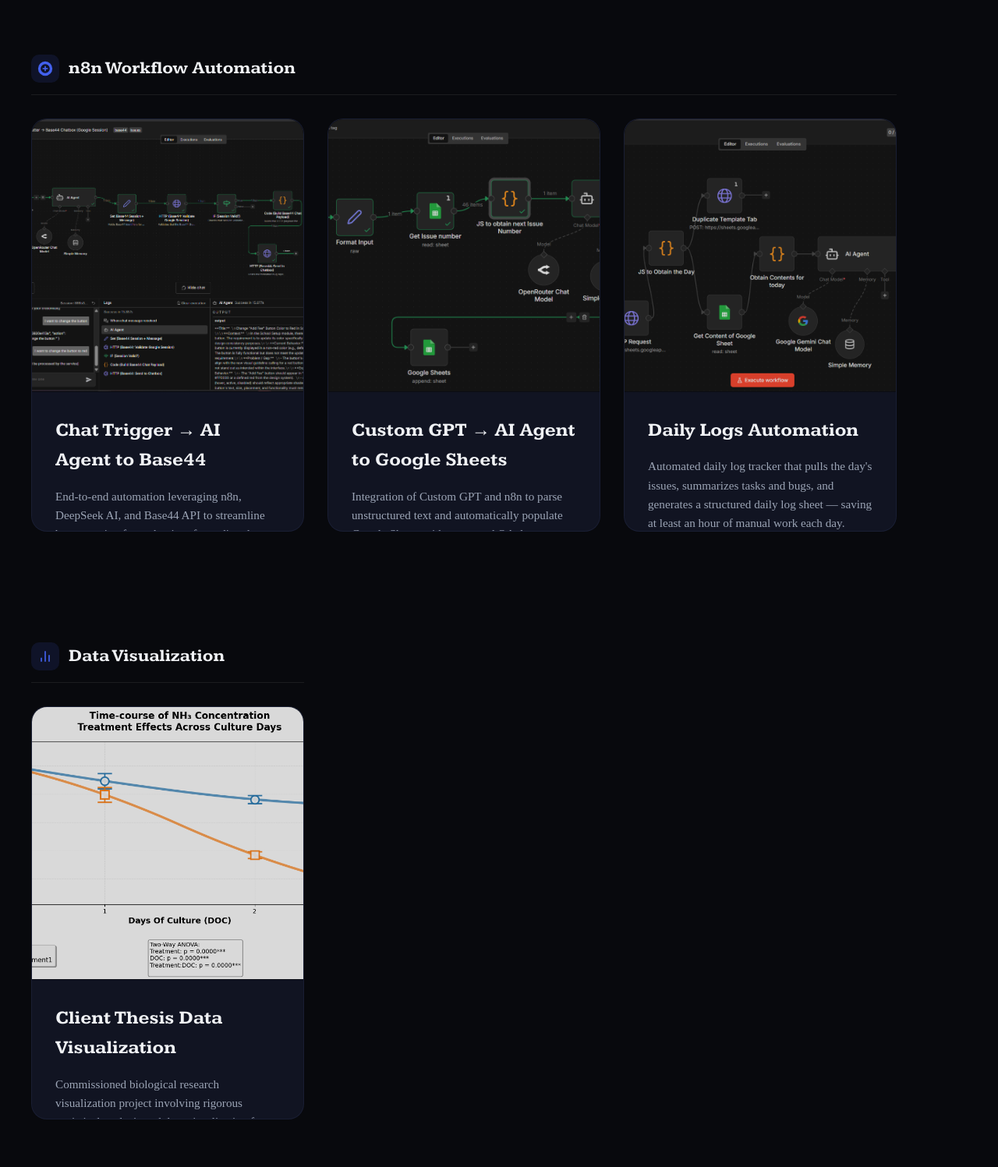
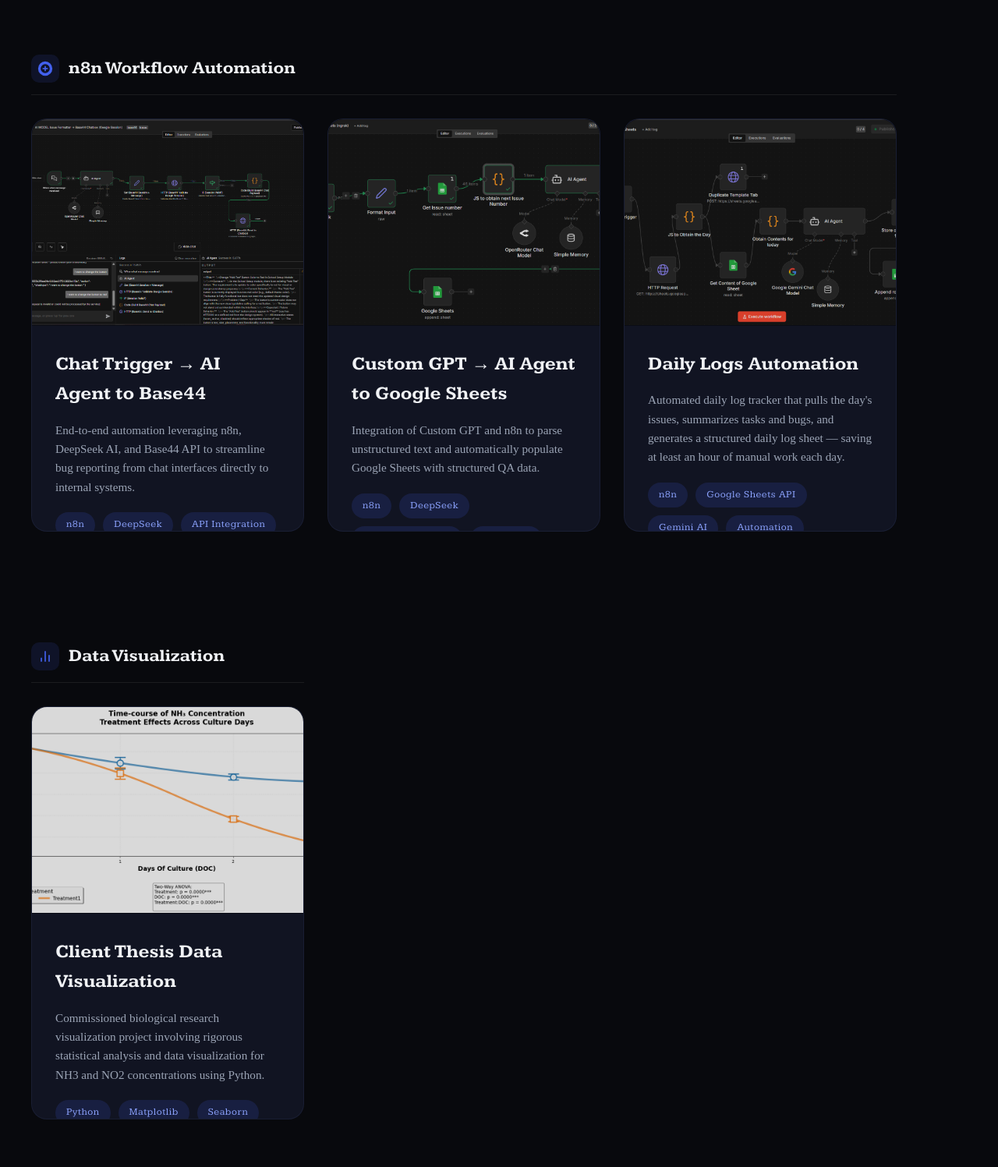
Before and after one commit to HanzDLC/MyPortfolio, a Flask app: page /projects in a window 1280 px wide. Shown: the part 2142-3639 px from the top of the page at 78% size. Run offline with Flask 3, Linux system fonts and the light colour scheme.

Commit message:
style: balance project card layout with 50/50 image-to-content split
- Reduce .project-image height from 350px to 265px
- Gives equal space for thumbnail and description/title content
- Maintains flex constraints for consistent sizing

Co-Authored-By: Claude Haiku 4.5 <noreply@anthropic.com>

```diff
--- a/static/styles.css
+++ b/static/styles.css
@@ -1412,9 +1412,9 @@ footer {
 
 /* Project Image */
 .project-image {
-  height: 350px;
-  min-height: 350px;
-  flex: 0 0 350px;
+  height: 265px;
+  min-height: 265px;
+  flex: 0 0 265px;
   background: linear-gradient(135deg, rgba(67, 97, 238, 0.1) 0%, rgba(0, 0, 0, 0.3) 100%);
   display: flex;
   align-items: center;
```
